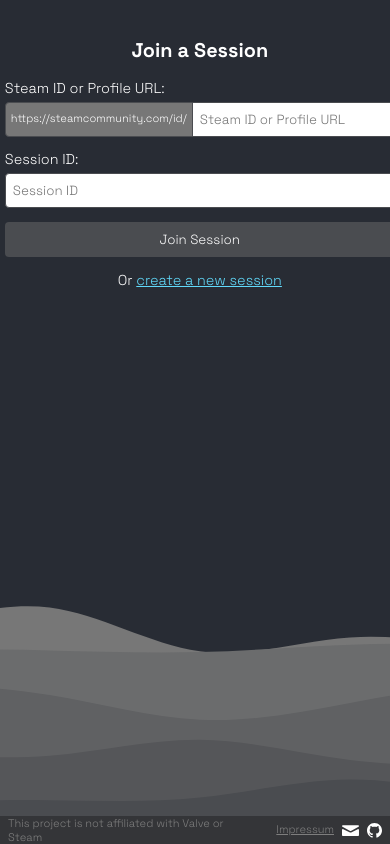
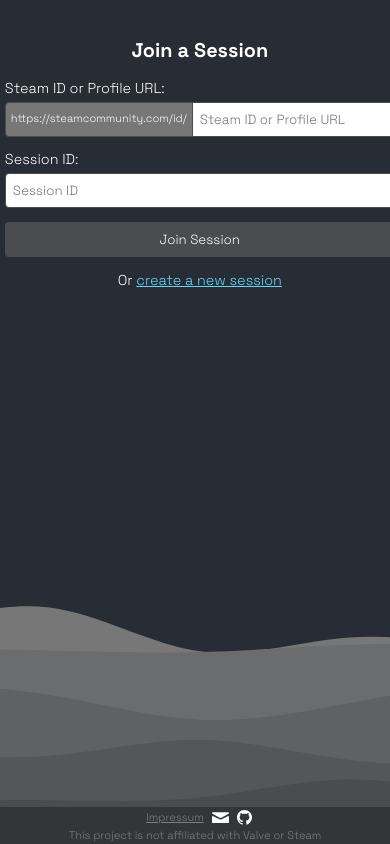
Before and after one commit to aliebald/common-steam-games, a React (Create React App) app: page /common-steam-games/join in a window 390 px wide. Built offline with nearby package versions, Linux system fonts and the light colour scheme.

Commit message:
Adjusted responsive behavior for Footer & Container

```diff
--- a/src/styles/container.css
+++ b/src/styles/container.css
@@ -10,11 +10,11 @@
 	display: flex;
 	flex-direction: column;
 	align-items: stretch;
-	max-height: calc(100vh - 110px);
+	max-height: calc(100vh - 105px);
 }
 
 .container-tabs>div, .container-tabs>div.peers {
-	height: calc(100vh - 150px);
+	height: calc(100vh - 160px);
 }
 
 .container-tabs>div {
@@ -23,3 +23,9 @@
 	flex-direction: column;
 	align-items: stretch;
 }
+
+@media only screen and (max-width: 460px) {
+	.container-tabs>div, .container-tabs>div.peers {
+		height: calc(100vh - 165px);
+	}
+}
--- a/src/styles/footer.css
+++ b/src/styles/footer.css
@@ -55,22 +55,20 @@
 	transform: scale(1.1);
 }
 
-/* ================================================
-Scale down footer icons for small screens
-================================================ */
-
 @media only screen and (max-width: 460px) {
-	.footer .contact {
-		width: 18px;
-		height: 18px;
+	.footer {
+		flex-direction: column-reverse;
 	}
-	.footer .github {
-		width: 16px;
-		height: 16px;
+	.footer .impressum {
+		padding-bottom: 1px;
 	}
-}
-
-@media only screen and (max-width: 400px) {
+	.footer .f-left {
+		text-align: center;
+		padding-bottom: 2px;
+	}
+	.footer .f-right {
+		height: 21.5px;
+	}
 	.footer .contact {
 		width: 17px;
 		height: 17px;
```
